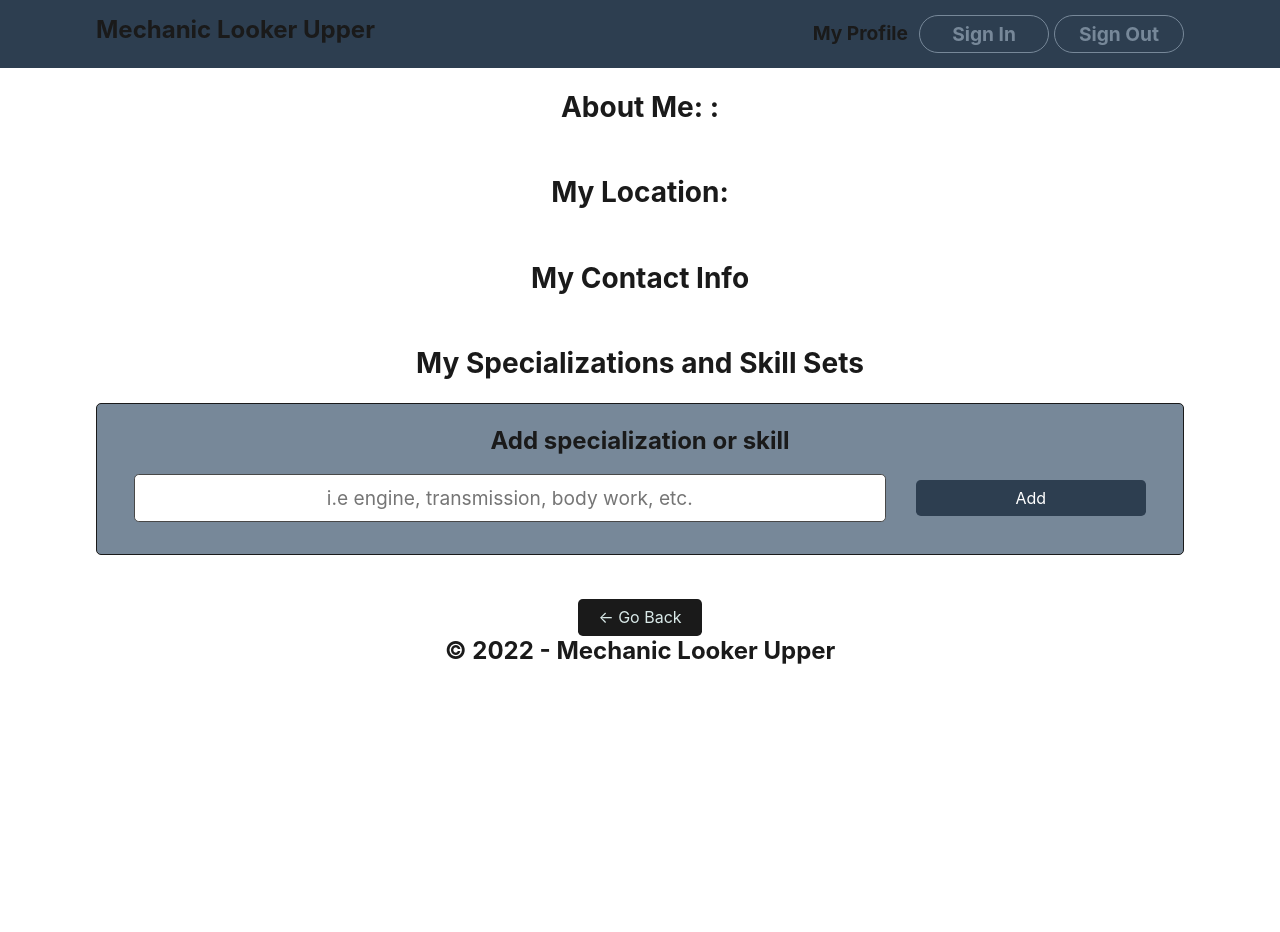
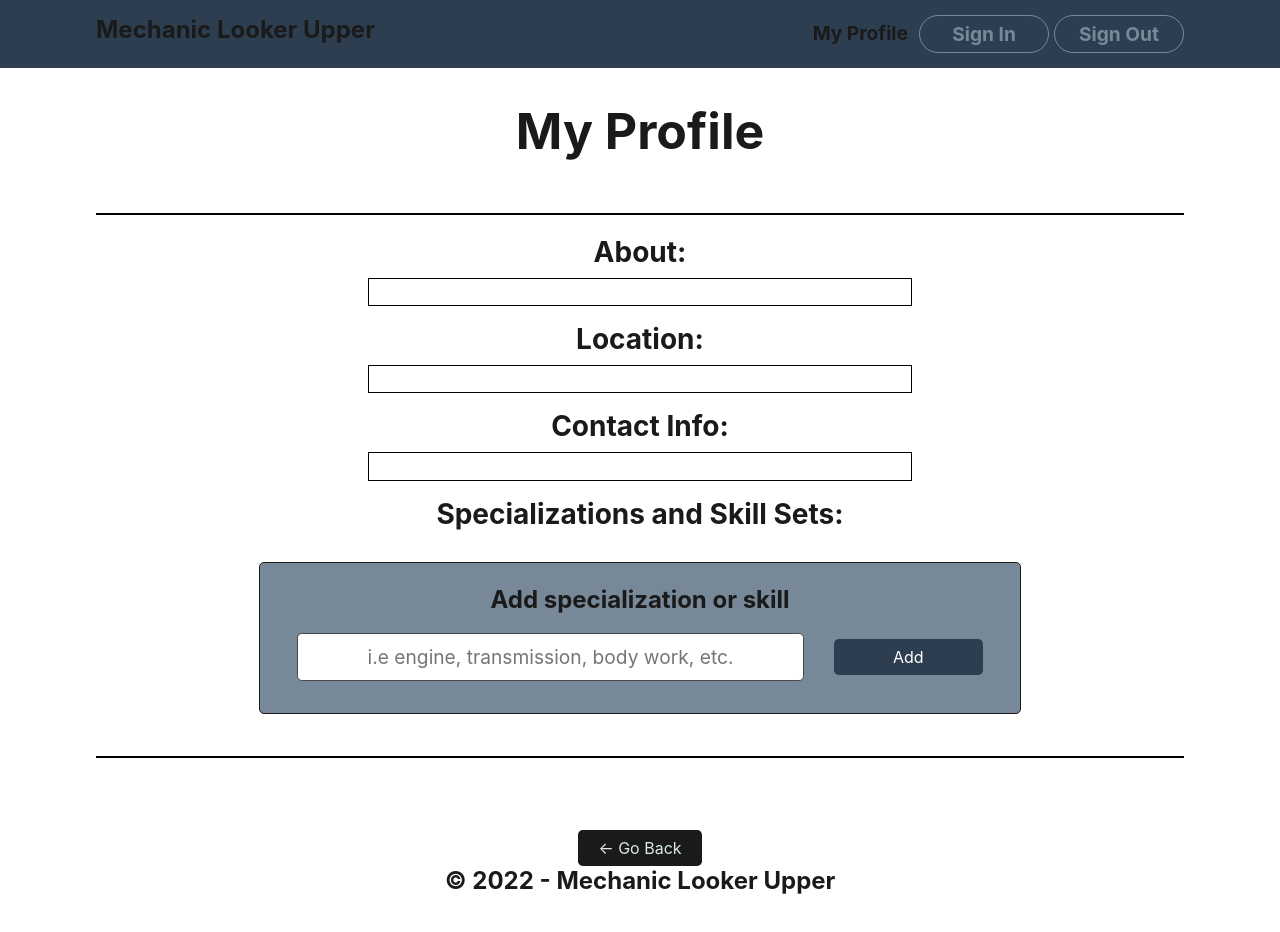
Before and after one commit to nlaramee120/MechsMeet, a React (Create React App) app in the folder client/: page /me/1 in a window 1280 px wide. Shown: the top 932 px of the page. Before the commit the page ends 800 px from the top, so only its background shows below. Built offline with nearby package versions, Linux system fonts and the light colour scheme; no server answers.

Commit message:
Some stylings on myProfile.js.

```diff
--- a/client/src/pages/Pages.css
+++ b/client/src/pages/Pages.css
@@ -6,6 +6,28 @@
 .payMech {
     font-size: 20px;
     margin: -15px 0 20px 0;
+}
+
+/* myProfile.js */
+
+.myInfo {
+    display: flex;
+    flex-direction: column;
+    align-items: center;
+    margin: 50px 0 50px 0;
+    padding: 20px 0 20px 0;
+    border-top: 2px solid black;
+    border-bottom: 2px solid black;
+}
+
+.editInfo {
+    width: 50%;
+    padding: 0 20px 0 20px;
+    border: 1px solid black;
+}
+
+.addSkill {
+    width: 70%;
 }
 
 /* Signup.js and Login.js styles */
--- a/client/src/pages/myProfile.js
+++ b/client/src/pages/myProfile.js
@@ -7,8 +7,7 @@ import { useQuery } from "@apollo/client";
 import SkillsList from "../components/SkillsList";
 import SkillForm from "../components/SkillForm";
 import "./Pages.css";
-import Auth from '../utils/auth';
-
+import Auth from "../utils/auth";
 
 import { QUERY_ME } from "../utils/queries";
 
@@ -16,20 +15,16 @@ const Myprofile = () => {
   // Use `useParams()` to retrieve value of the route parameter `:profileId`
   const { profileId } = useParams();
 
-  const { loading, data } = useQuery(
-    QUERY_ME,
-    {
-      variables: { profileId: profileId },
-    }
-  );
+  const { loading, data } = useQuery(QUERY_ME, {
+    variables: { profileId: profileId },
+  });
 
   // const profile = data?.profile || {};
   const profile = data?.me || data?.profile || {};
-  console.log(data?.me || data?.profile)
+  console.log(data?.me || data?.profile);
   // redirect to personal profile page if username is yours
   if (Auth.loggedIn() && Auth.getProfile().data._id === profileId)
     return <Redirect to="/me:/profileId" />;
-
 
   if (loading) {
     return <div>Loading...</div>;
@@ -45,22 +40,34 @@ const Myprofile = () => {
 
   return (
     <div>
-      <h3>
-        About Me: {profile.firstName} {profile.lastName}:
-      </h3>
-      <p contenteditable="true">
-        {profile.about}
-      </p>
-      <h3>My Location:</h3>
-      <p contenteditable="true">{profile.location}</p>
-      <h3>My Contact Info</h3>
-      <p contenteditable="true">{profile.email} </p>
-      <h3 className="card-header">My Specializations and Skill Sets</h3>
+      <h1>My Profile</h1>
+      <div className="myInfo">
+        <h3>About:</h3>
+        <p className="editInfo" contenteditable="true">
+          {profile.about}
+        </p>
+        <h3>Location:</h3>
+        <p className="editInfo" contenteditable="true">
+          {profile.location}
+        </p>
+        <h3>Contact Info:</h3>
+        <p className="editInfo" contenteditable="true">
+          {profile.email}{" "}
+        </p>
+        <h3 className="card-header">Specializations and Skill Sets:</h3>
 
-      {profile.skills?.length > 0 && <SkillsList skills={profile.skills} />}
+        {profile.skills?.length > 0 && <SkillsList skills={profile.skills} />}
 
-      <div className="my-4 p-4" style={{ border: "1px solid #1a1a1a", borderRadius: "5px", backgroundColor: "lightslategray" }}>
-        <SkillForm profileId={profile._id} />
+        <div
+          className="addSkill my-4 p-4"
+          style={{
+            border: "1px solid #1a1a1a",
+            borderRadius: "5px",
+            backgroundColor: "lightslategray",
+          }}
+        >
+          <SkillForm profileId={profile._id} />
+        </div>
       </div>
     </div>
   );
```
Also changed, not shown: 1 other file (tests, documents, lock files or other folders).
